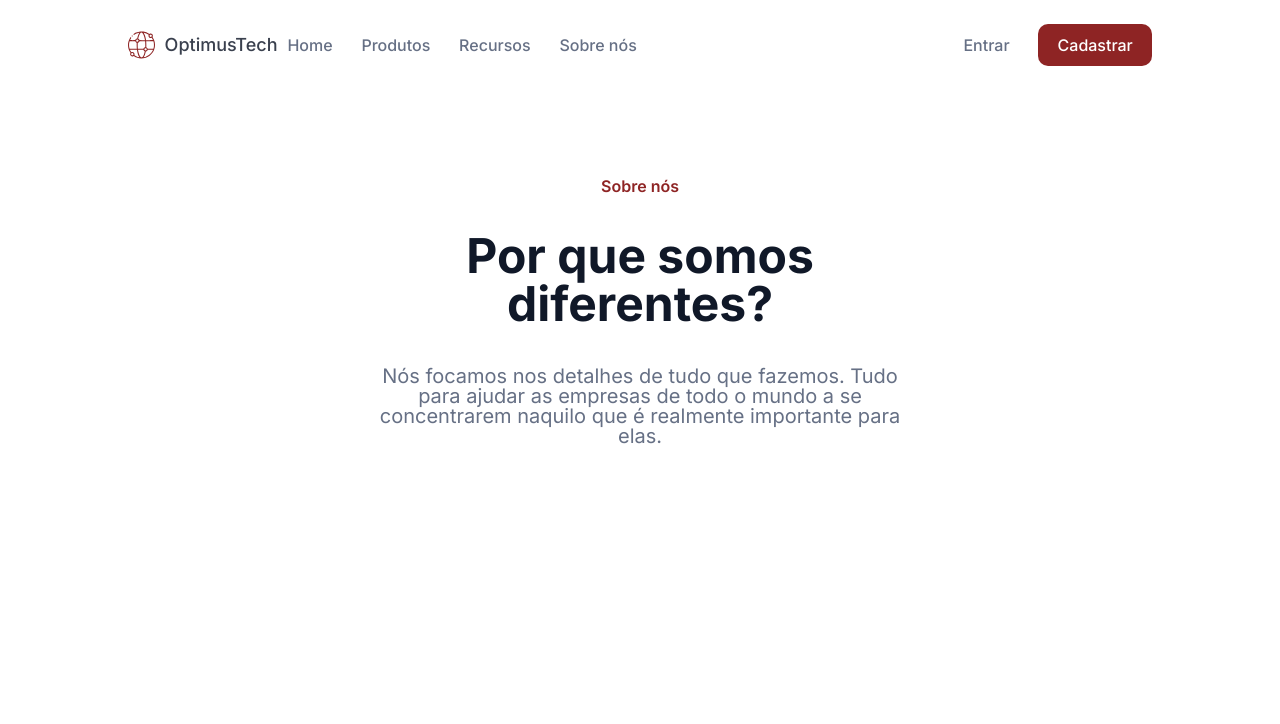
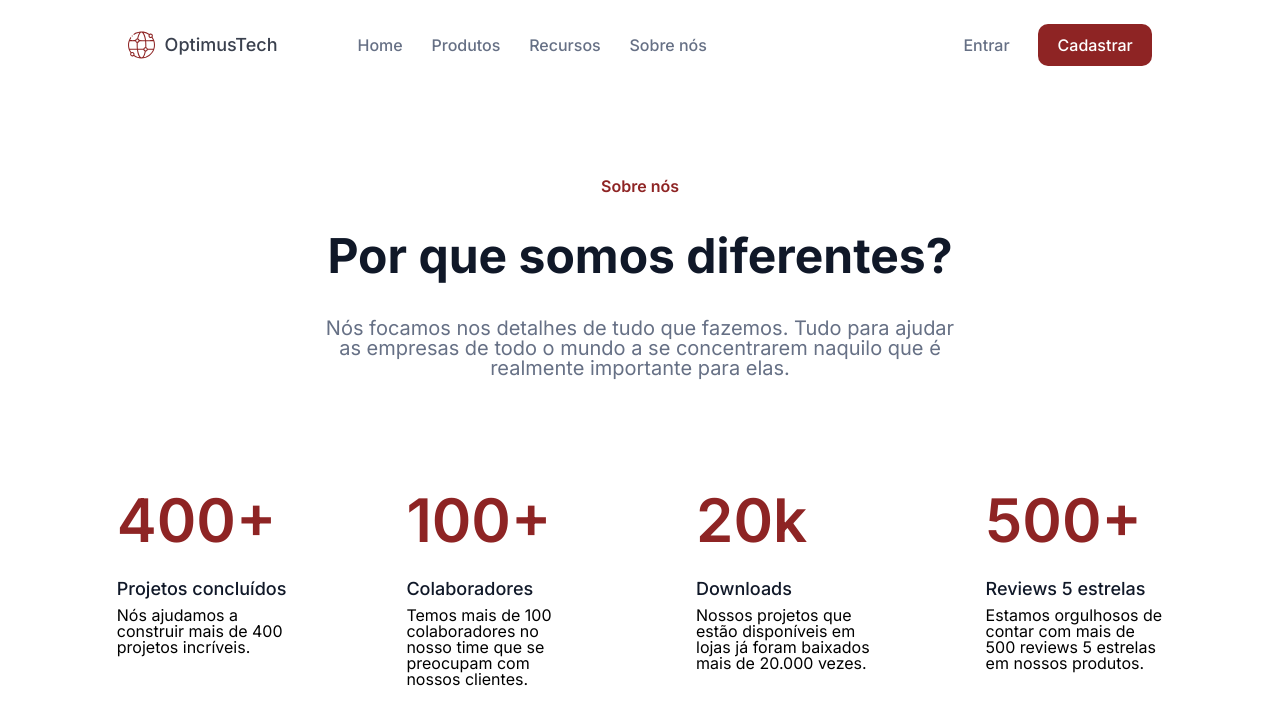
Before and after one commit to heyluann/projeto-optimus-tech, a plain HTML site: page index.html in a window 1280 px wide. Drawn offline with Linux system fonts and the light colour scheme.

Commit message:
adicionando mais duas seções

```diff
--- a/index.html
+++ b/index.html
@@ -38,6 +38,29 @@
             <h1 class="titulo">Por que somos diferentes?</h1>
             <p class="texto">Nós focamos nos detalhes de tudo que fazemos. Tudo para ajudar as empresas de todo o mundo a se concentrarem naquilo que é realmente importante para elas.</p>
         </section>
+
+        <section class="principal__metricas">
+            <div class="principal__metricas__metrica">
+                <span class="span-numero">400+</span>
+                <span class="span-titulo">Projetos concluídos</span>
+                <p>Nós ajudamos a construir mais de 400 projetos incríveis.</p>
+            </div>
+            <div class="principal__metricas__metrica">
+                <span class="span-numero">100+</span>
+                <span class="span-titulo">Colaboradores</span>
+                <p>Temos mais de 100 colaboradores no nosso time que se preocupam com nossos clientes.</p>
+            </div>
+            <div class="principal__metricas__metrica">
+                <span class="span-numero">20k</span>
+                <span class="span-titulo">Downloads</span>
+                <p>Nossos projetos que estão disponíveis em lojas já foram baixados mais de 20.000 vezes.</p>
+            </div>
+            <div class="principal__metricas__metrica">
+                <span class="span-numero">500+</span>
+                <span class="span-titulo">Reviews 5 estrelas</span>
+                <p>Estamos orgulhosos de contar com mais de 500 reviews 5 estrelas em nossos produtos.</p>
+            </div>
+        </section>
     </main>
 </body>
 </html>
--- a/styles.css
+++ b/styles.css
@@ -7,6 +7,7 @@
     --cor-terciaria: #8E2424;
     --cor-de-fundo: #fff;
     --cor-de-titulo: #101828;
+    --cor-hover: #ff5151;
     --fonte-principal: 'Inter', sans-serif;
 }
 
--- a/styles/header.css
+++ b/styles/header.css
@@ -23,11 +23,12 @@
 
 .navegacao {
     display: flex;
+    margin-right: auto;
 }
 
 .navegacao__lista {
     display: flex;
-    margin-right: 18em;
+    margin-left: 5em;
 }
 
 .navegacao__lista__link {
@@ -59,3 +60,7 @@
     padding: 0.8em 1.2em;
     border-radius: 10px;
 }
+
+.botoes__cadastrar:hover {
+    background-color: var(--cor-hover);
+}
--- a/styles/main.css
+++ b/styles/main.css
@@ -1,12 +1,12 @@
-.principal {
+
+
+.principal__sobre {
     display: flex;
     text-align: center;
+    align-items: center;
     justify-content: center;
-    margin: 7em;
-}
-
-.principal__sobre {
-    width: 50%;
+    flex-direction: column;
+    margin: 7em 20em;
 }
 
 .principal__sobre__sobre-nos {
@@ -26,3 +26,31 @@
     font-size: 20px;
     color: var(--cor-primaria);
 }
+
+.principal__metricas {
+    display: flex;
+    justify-content: center;
+    margin: 0 3em 5em 3em;
+    gap: 7em;
+}
+
+.principal__metricas__metrica {
+    display: flex;
+    flex-direction: column;
+    text-align: left;
+    width: 15%;
+}
+
+.span-numero {
+    font-size: 60px;
+    color: var(--cor-terciaria);
+    font-weight: 600;
+    margin-bottom: 0.5em;
+}
+
+.span-titulo {
+    font-size: 18px;
+    font-weight: 500;
+    color: var(--cor-de-titulo);
+    margin-bottom: 0.5em;
+}
```
